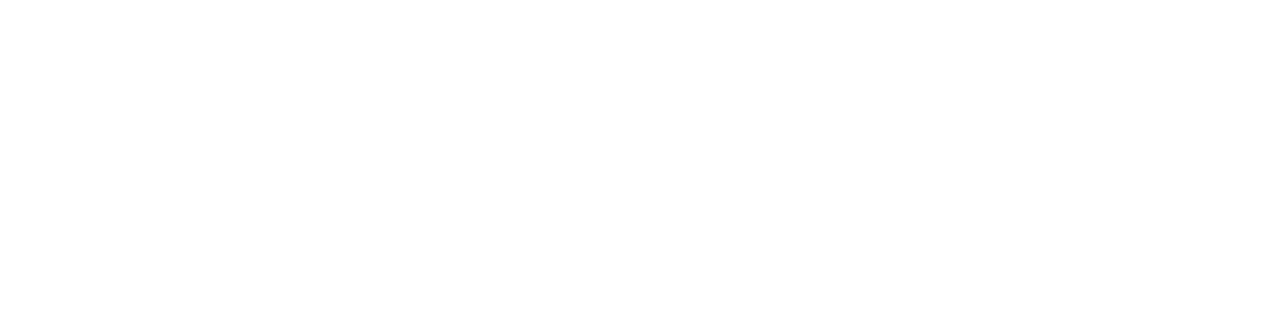
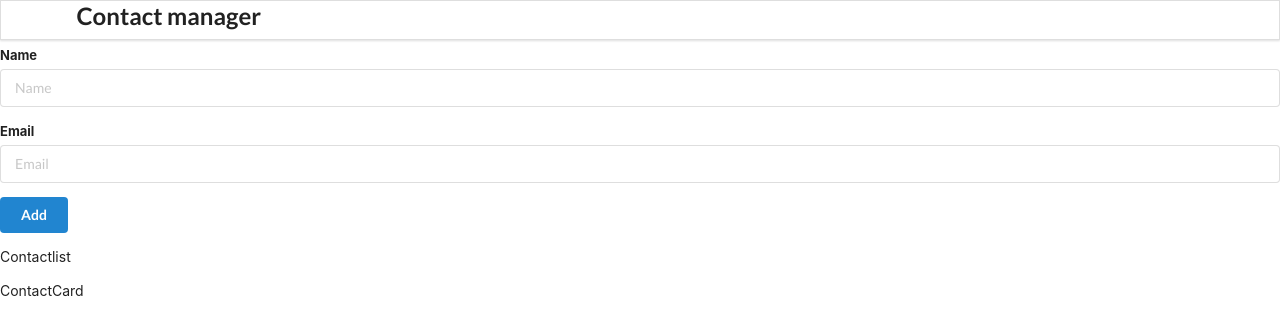
Before and after one commit to Emmanuel687/Contact-Manager-App, a React (Create React App) app: page / in a window 1280 px wide. Shown: the top 334 px of the page. Built offline with nearby package versions, Linux system fonts and the light colour scheme.

Commit message:
Dev:-Created a Class component for the addContact component

```diff
--- a/public/index.html
+++ b/public/index.html
@@ -14,7 +14,7 @@
       manifest.json provides metadata used when your web app is installed on a
       user's mobile device or desktop. See https://developers.google.com/web/fundamentals/web-app-manifest/
     -->
-    <link rel="manifest" href="%PUBLIC_URL%/manifest.json" />
+    <link rel="stylesheet" href="https://cdnjs.cloudflare.com/ajax/libs/semantic-ui/2.4.1/semantic.min.css" integrity="sha512-8bHTC73gkZ7rZ7vpqUQThUDhqcNFyYi2xgDgPDHc+GXVGHXq+xPjynxIopALmOPqzo9JZj0k6OqqewdGO3EsrQ==" crossorigin="anonymous" referrerpolicy="no-referrer" />
     <!--
       Notice the use of %PUBLIC_URL% in the tags above.
       It will be replaced with the URL of the `public` folder during the build.
--- a/src/App.js
+++ /dev/null
@@ -1,11 +0,0 @@
-import React from "react";
-function App() {
-  return (
-    <div>
-
-    </div>
-
-  );
-}
-
-export default App;
--- /dev/null
+++ b/src/App.jsx
@@ -0,0 +1,19 @@
+import React from "react";
+import Header from "./components/Header";
+import AddContact from "./components/AddContact";
+import ContactCard from "./components/ContactCard";
+import Contactlist from "./components/Contactlist";
+function App() {
+  return (
+    <div>
+      <Header />
+      <AddContact />
+      <Contactlist />
+      <ContactCard />
+
+    </div>
+
+  );
+}
+
+export default App;
--- a/src/components/AddContact.jsx
+++ b/src/components/AddContact.jsx
@@ -1,9 +1,26 @@
-import React from 'react'
+import React from "react";
 
-const AddContact = () => {
-  return (
-    <div>AddContact</div>
-  )
+class AddContact extends React.Component {
+  render() {
+    return (
+      <div className="ui main">
+        <h2>Add Contact</h2>
+        <form className="ui form">
+          <div className="field">
+            <label>Name</label>
+            <input type="text" name="name" placeholder="Name"></input>
+          </div>
+
+          <div className="field">
+            <label>Email</label>
+            <input type="text" name="email" placeholder="Email"></input>
+          </div>
+
+          <button className="ui button blue">Add </button>
+        </form>
+      </div>
+    );
+  }
 }
 
-export default AddContact
+export default AddContact;
--- a/src/components/Contactlist.jsx
+++ b/src/components/Contactlist.jsx
@@ -2,7 +2,7 @@
 
 const Contactlist = () => {
   return (
-    <div>Contactlist</div>
+    <div className='ui celled list'>Contactlist</div>
   )
 }
 
--- a/src/components/Header.jsx
+++ b/src/components/Header.jsx
@@ -2,7 +2,11 @@
 
 const Header = () => {
   return (
-    <div>Header</div>
+    <div className='ui fixed menu'>
+        <div className="ui container center">
+            <h2>Contact manager</h2>
+        </div>
+    </div>
   )
 }
 
--- a/src/index.js
+++ b/src/index.js
@@ -2,7 +2,6 @@
 import ReactDOM from 'react-dom/client';
 import './index.css';
 import App from './App';
-import reportWebVitals from './reportWebVitals';
 
 const root = ReactDOM.createRoot(document.getElementById('root'));
 root.render(
@@ -14,4 +13,3 @@
 // If you want to start measuring performance in your app, pass a function
 // to log results (for example: reportWebVitals(console.log))
 // or send to an analytics endpoint. Learn more: https://bit.ly/CRA-vitals
-reportWebVitals();
--- a/src/reportWebVitals.js
+++ /dev/null
@@ -1,13 +0,0 @@
-const reportWebVitals = onPerfEntry => {
-  if (onPerfEntry && onPerfEntry instanceof Function) {
-    import('web-vitals').then(({ getCLS, getFID, getFCP, getLCP, getTTFB }) => {
-      getCLS(onPerfEntry);
-      getFID(onPerfEntry);
-      getFCP(onPerfEntry);
-      getLCP(onPerfEntry);
-      getTTFB(onPerfEntry);
-    });
-  }
-};
-
-export default reportWebVitals;
```
Also changed, not shown: src/setupTests.js (deleted, +0 -5 lines), public/logo192.png (deleted), public/logo512.png (deleted), public/manifest.json (deleted), public/robots.txt (deleted).
